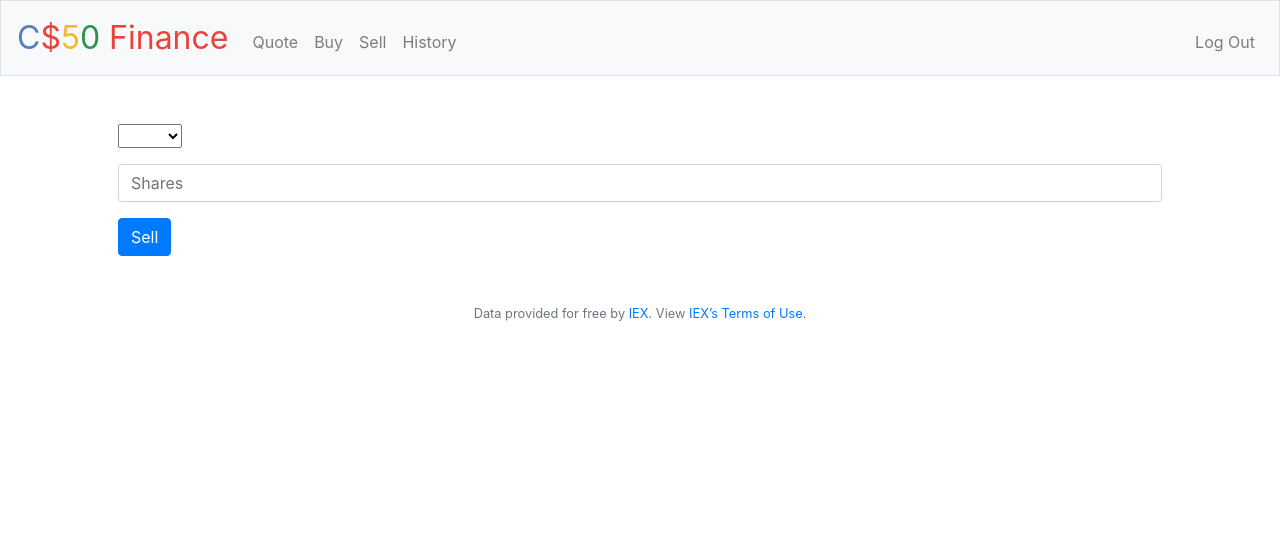
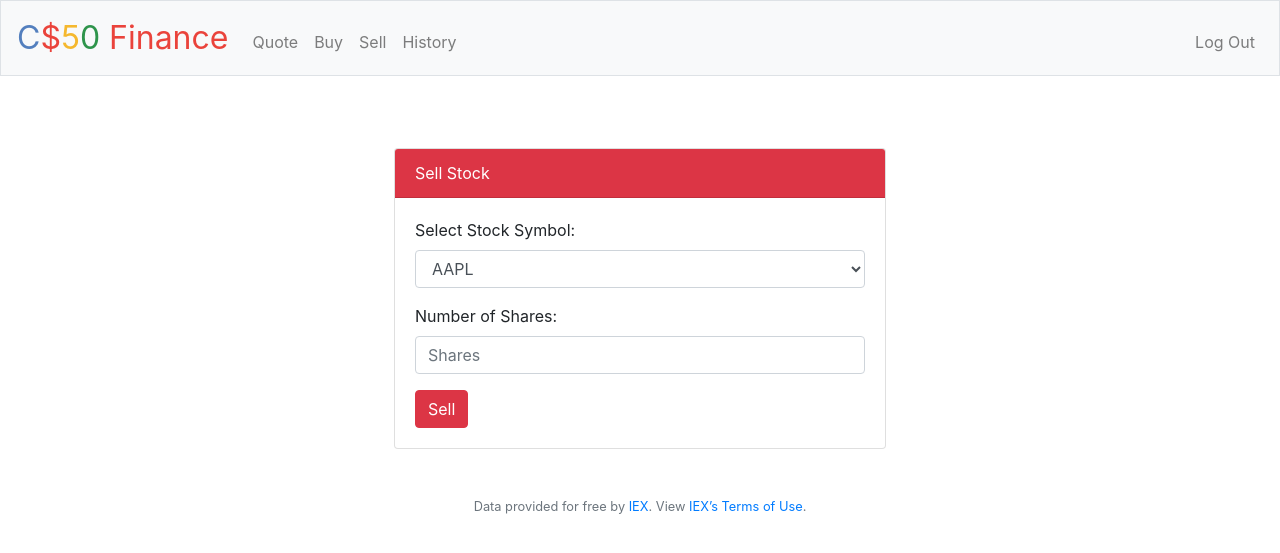
Before and after one commit to ilogic-cee/CS50-Harvard-University-s, a Flask app: page /sell in a window 1280 px wide. Shown: the top 553 px of the page. Run offline with Flask 3, Linux system fonts and the light colour scheme; a user stored in the database is signed in; some libraries are stand-ins or nearby versions.

Commit message:
Wed, Dec 20, 2023, 10:24 PM +02:00

```diff
--- a/finance/templates/sell.html
+++ b/finance/templates/sell.html
@@ -5,20 +5,32 @@
 {% endblock %}
 
 {% block main %}
+    <div class="container mt-4">
+        <div class="row justify-content-center">
+            <div class="col-md-6">
+                <div class="card">
+                    <div class="card-header bg-danger text-white">
+                        Sell Stock
+                    </div>
+                    <div class="card-body">
                         <form action="/sell" method="post">
-        <fieldset>
                             <div class="form-group">
-                <select name="symbol">
-                    <option placeholder="Symbol"></option></option>
+                                <label for="symbol">Select Stock Symbol:</label>
+                                <select class="form-control" id="symbol" name="symbol" required>
                                     {% for symbol in symbols %}
-                        <option value="{{symbol}}">{{symbol}}</option>
+                                        <option value="{{ symbol }}">{{ symbol }}</option>
                                     {% endfor %}
                                 </select>
                             </div>
                             <div class="form-group">
-                <input class="form-control" name="shares" placeholder="Shares" type="number" min="0">
+                                <label for="shares">Number of Shares:</label>
+                                <input class="form-control" id="shares" name="shares" placeholder="Shares" type="number" min="1" step="1" required>
                             </div>
-            <button class="btn btn-primary" type="submit">Sell</button>
-        </fieldset>
+                            <button class="btn btn-danger" type="submit">Sell</button>
                         </form>
+                    </div>
+                </div>
+            </div>
+        </div>
+    </div>
 {% endblock %}
```
Also changed, not shown: finance/templates/buy.html (+23 -8 lines), finance/finance.db. Lines whose indentation alone changed are shown as unchanged.
